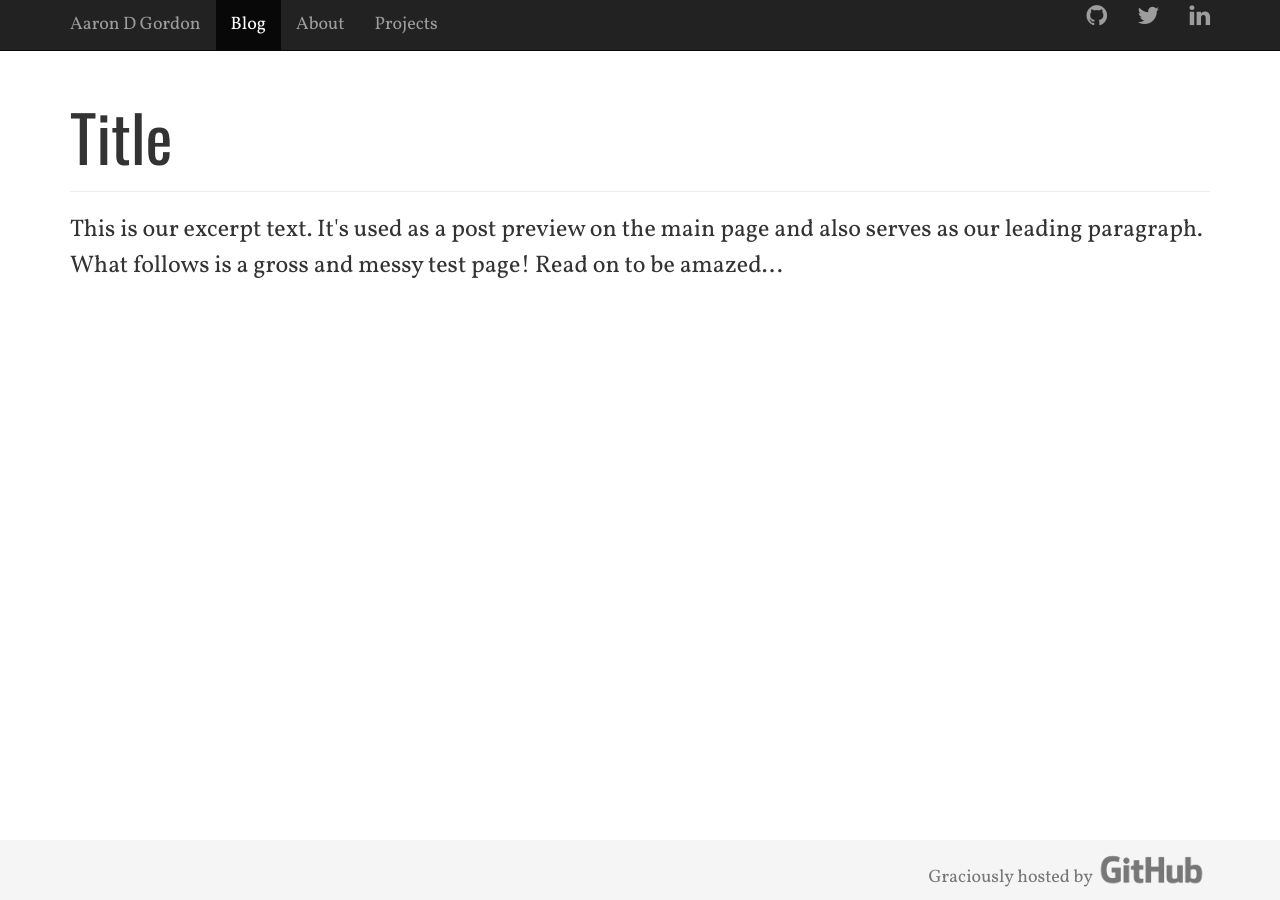
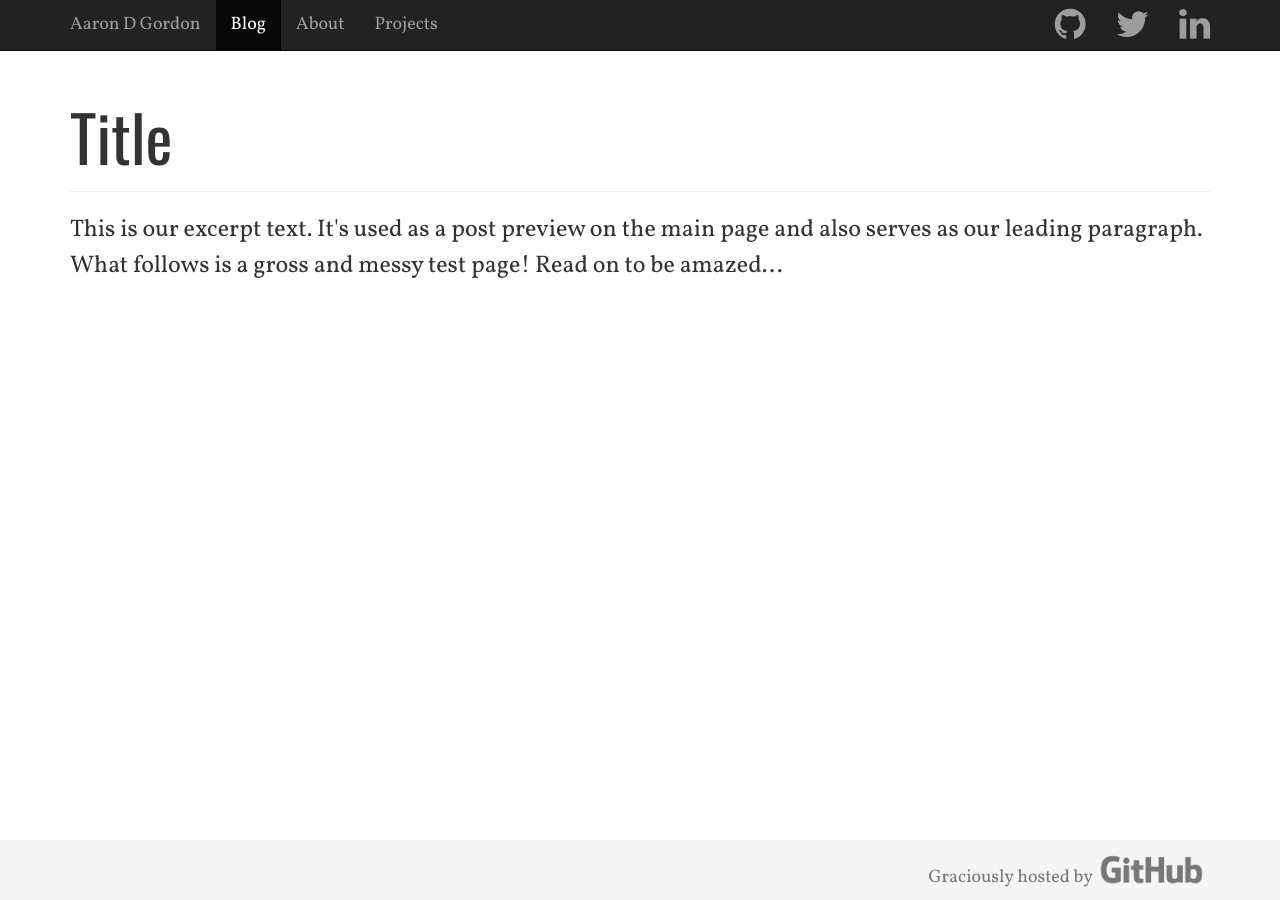
Before and after one commit to aarondgordon/aarondgordon.github.io, a Jekyll site: the page built from index.html, in a window 1280 px wide. Built offline with Jekyll 4.4.1, drawn with Linux system fonts in a browser that asks for light colours; nearby versions of some CDN libraries.

Commit message:
Increased social icon size

```diff
--- a/_layouts/default.html
+++ b/_layouts/default.html
@@ -56,9 +56,9 @@
             <li><a href="#">Projects</a></li>
           </ul>
           <ul class="nav navbar-nav navbar-right social">
-            <li><a href="https://github.com/aarondgordon"><i class="fa fa-lg fa-github"></i></a></li>
-            <li><a href="https://twitter.com/adgordy"><i class="fa fa-lg fa-twitter"></i></a></li>
-            <li><a href="https://linkedin.com/in/aarondgordon"><i class="fa fa-lg fa-linkedin"></i></a></li>
+            <li><a href="https://github.com/aarondgordon"><i class="fa fa-2x fa-github"></i></a></li>
+            <li><a href="https://twitter.com/adgordy"><i class="fa fa-2x fa-twitter"></i></a></li>
+            <li><a href="https://linkedin.com/in/aarondgordon"><i class="fa fa-2x fa-linkedin"></i></a></li>
           </ul>
         </div><!--/.nav-collapse -->
       </div>
```
